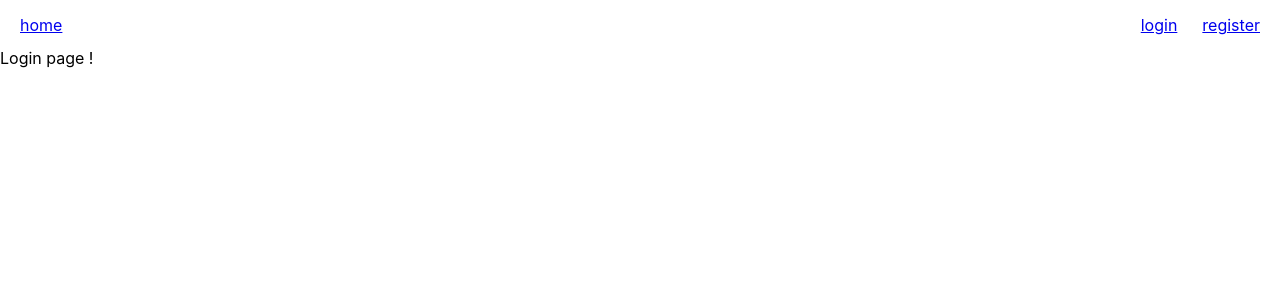
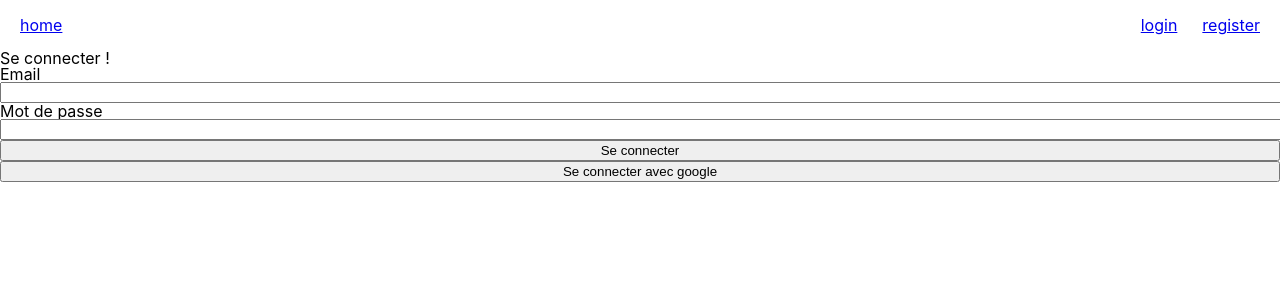
Before and after one commit to florianmg/nextjs-starter, a Next.js app: page /login in a window 1280 px wide. Shown: the top 300 px of the page. Built offline with nearby package versions, Linux system fonts and the light colour scheme.

Commit message:
feat(Login): construct default login page

```diff
--- a/i18n/fr/locales.json
+++ b/i18n/fr/locales.json
@@ -6,6 +6,13 @@
             "login": "Se connecter",
             "register": "S'inscrire",
             "Dashboard": "Dashboard"
+        },
+        "login_page": {
+            "title_login": "Se connecter !",
+            "label_email": "Email",
+            "label_password": "Mot de passe",
+            "btn_email_connect": "Se connecter",
+            "btn_gmail_connect": "Se connecter avec google"
         }
     }
 }
--- a/pages/login.tsx
+++ b/pages/login.tsx
@@ -1,5 +1,62 @@
+import { useState } from 'react';
+import { useTranslation } from 'react-i18next';
+import { Button, InputText } from '../components/form';
+
 const Login = () => {
-  return <div>Login page !</div>;
+  const { t } = useTranslation();
+  const [formValues, setFormValues] = useState({
+    email: '',
+    password: '',
+  });
+
+  const handleFormSubmit = (event: React.SyntheticEvent): void => {
+    event.preventDefault();
+    handleEmailLogin();
+  };
+
+  const handleEmailLogin = (): void => {
+    console.log('> handleEmailLogin ', formValues);
+  };
+
+  const handleGoogleLogin = () => {
+    console.log('Google login !');
+  };
+
+  return (
+    <main>
+      <div>
+        <h1>{t('login_page.title_login')}</h1>
+        <form onSubmitCapture={handleFormSubmit}>
+          <InputText
+            label={t('login_page.label_email')}
+            type="email"
+            value={formValues.email}
+            required
+            onChange={(value) => setFormValues({ ...formValues, email: value })}
+          />
+          <InputText
+            label={t('login_page.label_password')}
+            value={formValues.password}
+            type="password"
+            onChange={(value) =>
+              setFormValues({ ...formValues, password: value })
+            }
+          />
+          <Button
+            value={t('login_page.btn_email_connect')}
+            onSubmit={handleFormSubmit}
+            type="submit"
+          />
+        </form>
+
+        <Button
+          type="button"
+          onClick={handleGoogleLogin}
+          value={t('login_page.btn_gmail_connect')}
+        />
+      </div>
+    </main>
+  );
 };
 
 export default Login;
```
